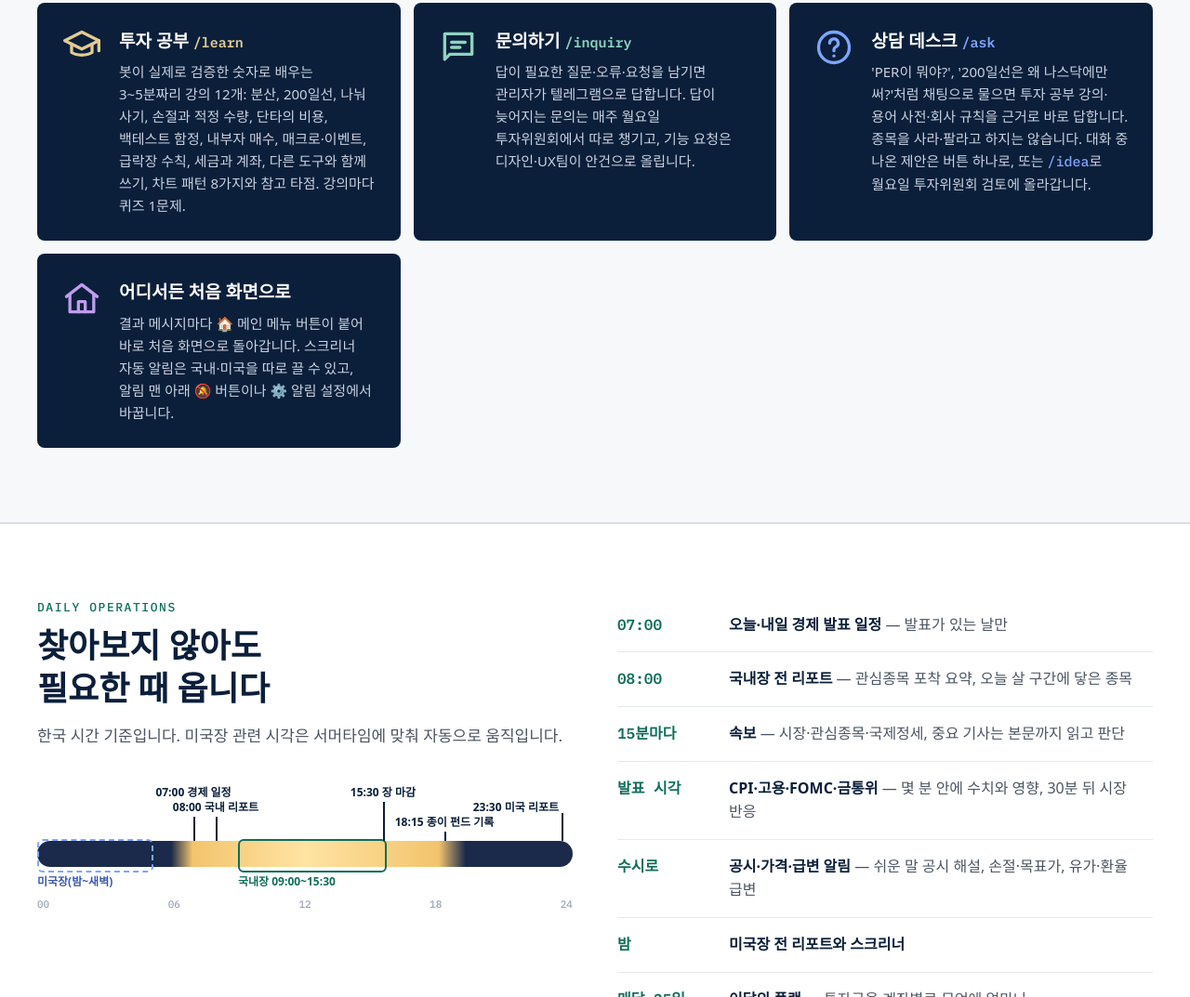
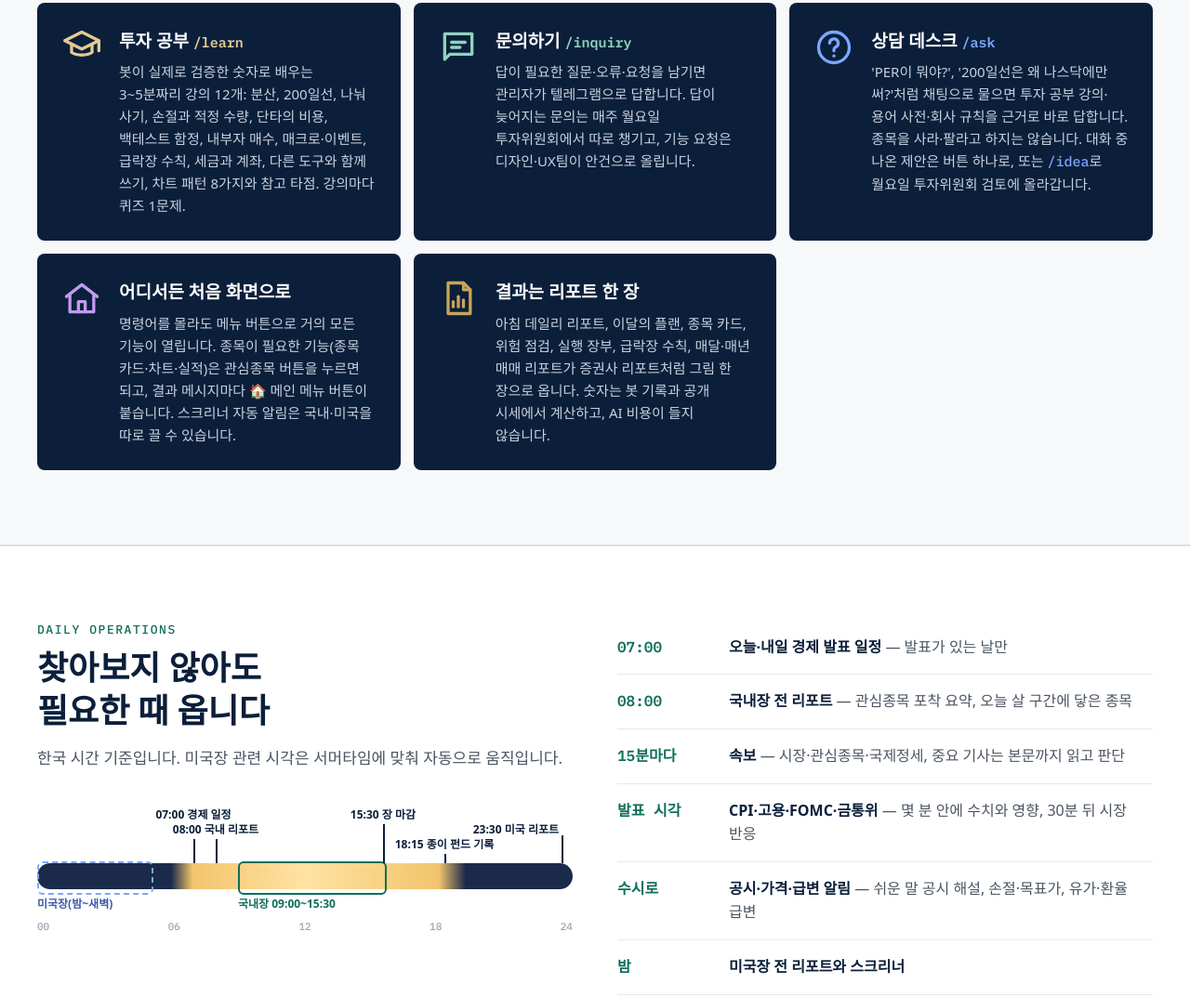
Before and after one commit to tommy9666-stack/rema-quant-trade, a plain HTML site: page index.html in a window 1280 px wide. Shown: the part 4904-5977 px from the top of the page at 93% size. Drawn offline with Linux system fonts and the light colour scheme; a web font is replaced by a local one.

Commit message:
Add files via upload

```diff
--- a/index.html
+++ b/index.html
@@ -240,7 +240,11 @@ a{color:#0F6E5A}a:hover{color:#0A4F40}
 </div>
 <div style="background: #0B1F3A; color: #FFFFFF; border-radius: 8px; padding: 26px; display: flex; gap: 18px; align-items: flex-start">
 <svg width="44" height="44" viewBox="0 0 24 24" fill="none" stroke="#C29BF0" stroke-width="1.8" stroke-linecap="round" stroke-linejoin="round" aria-hidden="true" style="flex: none"><path d="M3 11l9-7 9 7"></path><path d="M5 10v10h14V10"></path><path d="M10 20v-6h4v6"></path></svg>
-<div><h3 style="margin: 0 0 6px; font-size: 19px">어디서든 처음 화면으로</h3><p style="margin: 0; color: #C8D2E1; font-size: 15px">결과 메시지마다 🏠 메인 메뉴 버튼이 붙어 바로 처음 화면으로 돌아갑니다. 스크리너 자동 알림은 국내·미국을 따로 끌 수 있고, 알림 맨 아래 🔕 버튼이나 ⚙️ 알림 설정에서 바꿉니다.</p></div>
+<div><h3 style="margin: 0 0 6px; font-size: 19px">어디서든 처음 화면으로</h3><p style="margin: 0; color: #C8D2E1; font-size: 15px">명령어를 몰라도 메뉴 버튼으로 거의 모든 기능이 열립니다. 종목이 필요한 기능(종목 카드·차트·실적)은 관심종목 버튼을 누르면 되고, 결과 메시지마다 🏠 메인 메뉴 버튼이 붙습니다. 스크리너 자동 알림은 국내·미국을 따로 끌 수 있습니다.</p></div>
+</div>
+<div style="background: #0B1F3A; color: #FFFFFF; border-radius: 8px; padding: 26px; display: flex; gap: 18px; align-items: flex-start">
+<svg width="44" height="44" viewBox="0 0 24 24" fill="none" stroke="#C9A55A" stroke-width="1.8" stroke-linecap="round" stroke-linejoin="round" aria-hidden="true" style="flex: none"><path d="M6 3h9l4 4v14H6z"></path><path d="M15 3v4h4"></path><path d="M9 17v-3"></path><path d="M12 17v-6"></path><path d="M15 17v-4"></path></svg>
+<div><h3 style="margin: 0 0 6px; font-size: 19px">결과는 리포트 한 장</h3><p style="margin: 0; color: #C8D2E1; font-size: 15px">아침 데일리 리포트, 이달의 플랜, 종목 카드, 위험 점검, 실행 장부, 급락장 수칙, 매달·매년 매매 리포트가 증권사 리포트처럼 그림 한 장으로 옵니다. 숫자는 봇 기록과 공개 시세에서 계산하고, AI 비용이 들지 않습니다.</p></div>
 </div>
 </div>
 </div>
```
